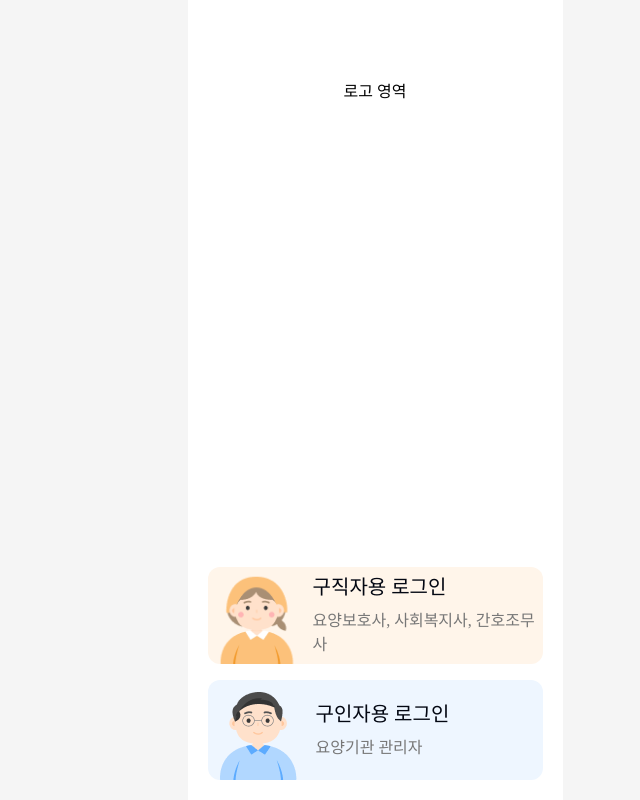
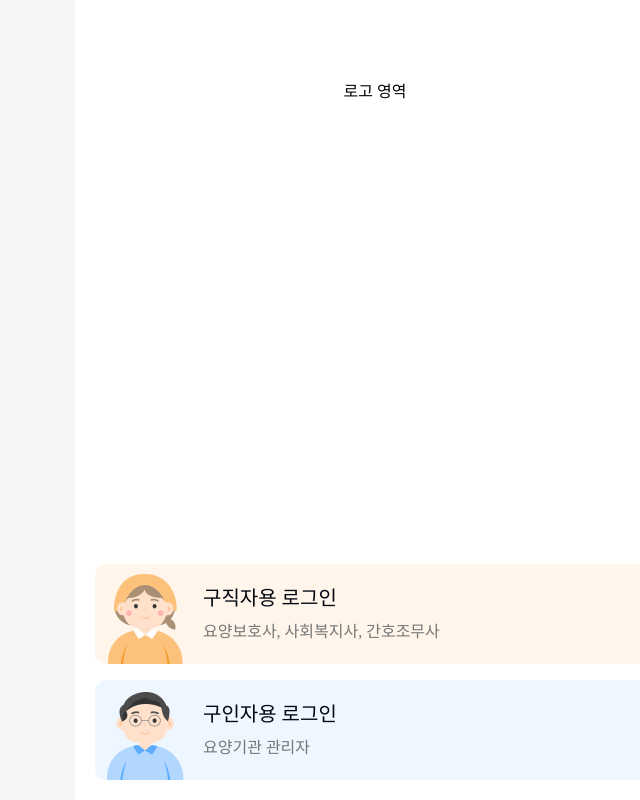
Before and after one commit to ON-GI/FrontEnd, a React (Vite) app: page / in a window 1280 px wide. Shown: the whole page, without its empty margins (265-905 px from the left). Built offline with nearby package versions, Linux system fonts and the light colour scheme; no server answers; a web font is replaced by a local one.

Commit message:
design : max-width 값 600px로 유지

```diff
--- a/src/index.css
+++ b/src/index.css
@@ -12,7 +12,6 @@ body {
 
 #root {
   min-height: 100svh;
-  max-width: 375px;
   margin: 0 auto;
   background-color: white;
 }
```
